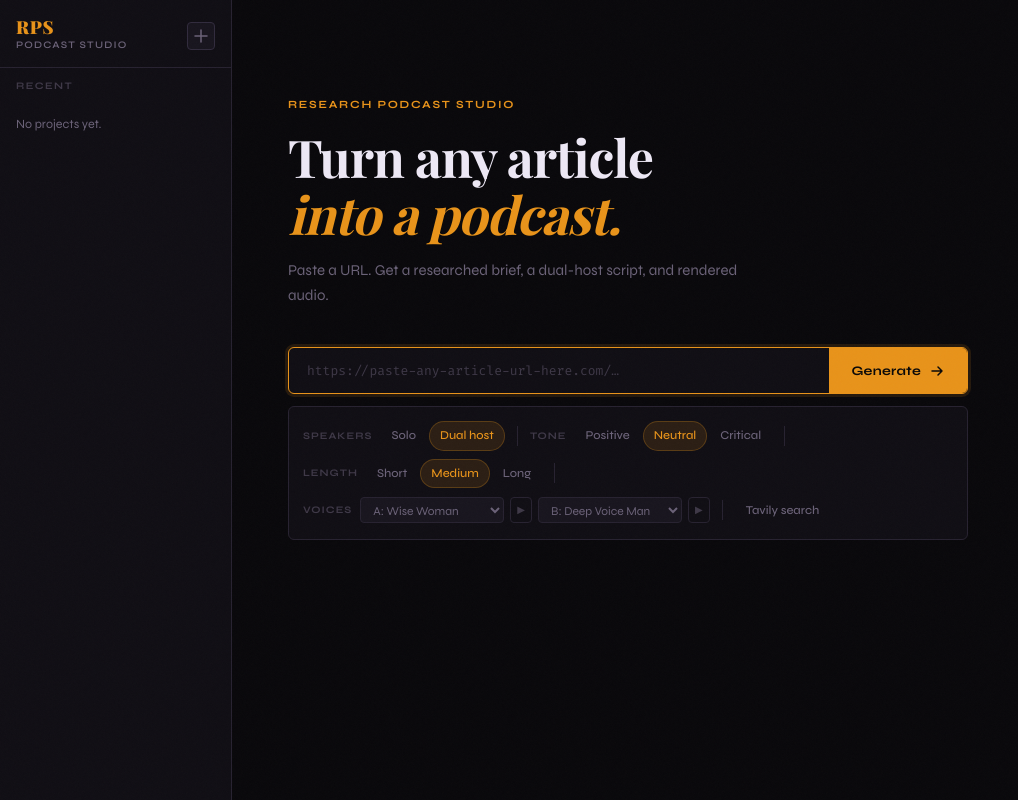
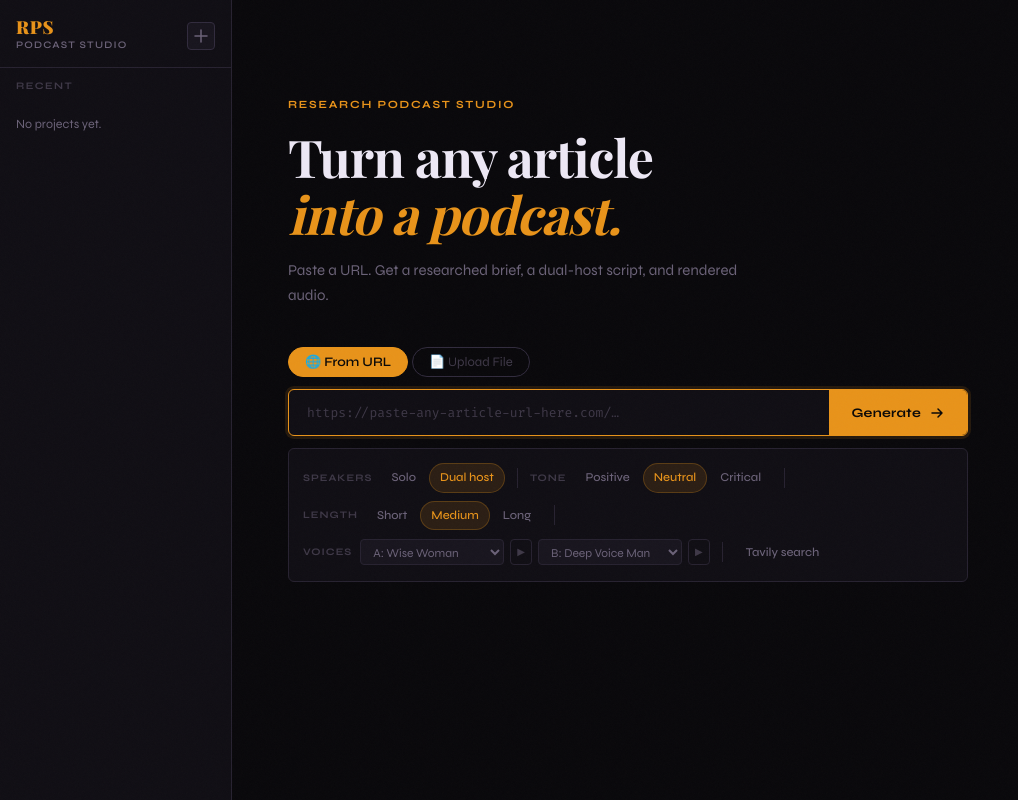
Before and after one commit to adrianhensler/podcast-generator, a FastAPI app: page / in a window 1280 px wide. Shown: the whole page, without its empty margins (0-1018 px from the left). Run offline with FastAPI, Linux system fonts and the light colour scheme; data that the repository does not hold is empty; some libraries are stand-ins or nearby versions; some web fonts are replaced.

Commit message:
Add PDF URL and file upload support (#8)
* Add PDF URL and file upload support for podcast generation

- Detect PDF content-type/URL extension in httpx fetcher and extract text with pypdf
- Add extract_upload() helper for PDF/TXT/MD files with 200-char minimum guard
- POST /projects/from-file: direct UI file upload endpoint
- POST /projects/{id}/ingest-content: content injection for the backend pipeline
- run_ingest_from_content(): background task bypassing URL ingestion for uploads
- Source type toggle UI (URL / Upload File) with file name/size display

Co-Authored-By: Claude Sonnet 4.6 <noreply@anthropic.com>

* Handle write_artifact failure in run_ingest_from_content

Wrap the write_artifact call in a try/except so filesystem errors
(permissions, disk-full, etc.) set the project to error status rather
than leaving it stuck in ingesting, matching the error-handling pattern
in run_ingest_only.

Co-Authored-By: Claude Sonnet 4.6 <noreply@anthropic.com>

---------

Co-authored-by: Claude Sonnet 4.6 <noreply@anthropic.com>

```diff
--- a/app/routers/projects.py
+++ b/app/routers/projects.py
@@ -1,14 +1,14 @@
 import logging
 from urllib.parse import urlparse
 
-from fastapi import APIRouter, BackgroundTasks, Depends, Form, Request
+from fastapi import APIRouter, BackgroundTasks, Depends, File, Form, Request, UploadFile
 from fastapi.responses import HTMLResponse, JSONResponse, RedirectResponse
 from sqlalchemy.orm import Session
 
 from app.database import get_db, SessionLocal
 from app.models import Project, StageLog
 from app.services import source_ingest, research_generator, script_generator
-from app.services.source_ingest import IngestionError
+from app.services.source_ingest import IngestionError, extract_upload
 from app.services.script_generator import ScriptParseError
 
 logger = logging.getLogger(__name__)
@@ -61,6 +61,65 @@ async def create_project(
     return response
 
 
+@router.post("/projects/from-file")
+async def create_project_from_file(
+    background_tasks: BackgroundTasks,
+    file: UploadFile = File(...),
+    num_speakers: int = Form(2),
+    tone: str = Form("neutral"),
+    length: str = Form("medium"),
+    host_a_voice: str = Form("Wise_Woman"),
+    host_b_voice: str = Form("Deep_Voice_Man"),
+    db: Session = Depends(get_db),
+):
+    MAX = 10 * 1024 * 1024
+    data = await file.read(MAX + 1)
+    if len(data) > MAX:
+        return JSONResponse({"error": "File too large (max 10 MB)"}, status_code=413)
+    try:
+        content = extract_upload(file.filename, data)
+    except IngestionError as e:
+        return JSONResponse({"error": str(e)}, status_code=422)
+
+    project = Project(
+        url=f"upload://{file.filename}",
+        title=file.filename,
+        num_speakers=num_speakers,
+        tone=tone,
+        length=length,
+        host_a_voice=host_a_voice,
+        host_b_voice=host_b_voice,
+        status="pending",
+    )
+    db.add(project)
+    db.commit()
+    db.refresh(project)
+    background_tasks.add_task(run_ingest_from_content, project.id, content)
+    return RedirectResponse(url=f"/projects/{project.id}", status_code=303)
+
+
+@router.post("/projects/{project_id}/ingest-content")
+async def ingest_content(
+    project_id: str,
+    body: dict,
+    db: Session = Depends(get_db),
+):
+    project = db.get(Project, project_id)
+    if not project:
+        return JSONResponse({"error": "Not found"}, status_code=404)
+    content = body.get("content", "")
+    if len(content) < 200:
+        project.status = "error"
+        project.error_message = "Provided content too short (< 200 chars)"
+        db.commit()
+        return JSONResponse({"error": "Content too short"}, status_code=422)
+    from app.services.storage import write_artifact
+    await write_artifact(project_id, "normalized_sources.md", content)
+    project.status = "brief_pending"
+    db.commit()
+    return JSONResponse({"status": "brief_pending"})
+
+
 @router.get("/projects/{project_id}", response_class=HTMLResponse)
 async def project_page(project_id: str, request: Request, db: Session = Depends(get_db)):
     from app.main import templates
@@ -82,6 +141,17 @@ async def project_list(request: Request, page: int = 1, db: Session = Depends(ge
         request, "partials/project_list.html",
         {"projects": projects, "page": page, "has_next": has_next},
     )
+
+
+@router.get("/projects/{project_id}/cost")
+async def project_cost(project_id: str, db: Session = Depends(get_db)):
+    project = db.get(Project, project_id)
+    if not project:
+        return JSONResponse({"error": "Not found"}, status_code=404)
+    return JSONResponse({
+        "estimated_cost_usd": round(project.estimated_cost_usd or 0, 5),
+        "total_tokens": project.total_tokens or 0,
+    })
 
 
 @router.get("/projects/{project_id}/status/json")
@@ -153,6 +223,28 @@ async def render_audio(
 
 
 # --- Background task functions (each creates its own DB session) ---
+
+async def run_ingest_from_content(project_id: str, content: str):
+    """Write pre-extracted content as normalized_sources.md → set brief_pending."""
+    db = SessionLocal()
+    try:
+        project = db.get(Project, project_id)
+        if not project:
+            return
+        project.status = "ingesting"
+        db.commit()
+        try:
+            from app.services.storage import write_artifact
+            await write_artifact(project_id, "normalized_sources.md", content)
+        except Exception as e:
+            _set_error(db, project, f"Failed to write upload content: {e}")
+            return
+        project.status = "brief_pending"
+        db.commit()
+        logger.info("Project %s: brief_pending (from upload)", project_id)
+    finally:
+        db.close()
+
 
 async def run_ingest_only(project_id: str):
     """Ingest URL → set brief_pending. Browser then opens SSE stream for brief."""
--- a/app/services/source_ingest.py
+++ b/app/services/source_ingest.py
@@ -66,6 +66,35 @@ def _trafilatura_extract(url: str) -> str | None:
         return None
 
 
+def _pdf_bytes_extract(data: bytes) -> str | None:
+    try:
+        import pypdf, io
+        reader = pypdf.PdfReader(io.BytesIO(data))
+        pages = [p.extract_text() or "" for p in reader.pages]
+        return "\n\n".join(p for p in pages if p.strip()) or None
+    except Exception as e:
+        logger.warning("PDF extraction failed: %s", e)
+        return None
+
+
+def extract_upload(filename: str, data: bytes) -> str:
+    """Extract text from an uploaded file (PDF, TXT, MD). Raises IngestionError if too short."""
+    ext = filename.rsplit(".", 1)[-1].lower() if "." in filename else ""
+    if ext == "pdf":
+        content = _pdf_bytes_extract(data)
+    elif ext in ("txt", "md"):
+        content = data.decode("utf-8", errors="replace")
+    else:
+        raise IngestionError(f"Unsupported file type: .{ext}. Use PDF, TXT, or MD.")
+    if not content or len(content) < 200:
+        raise IngestionError(
+            f"Could not extract enough text from {filename} "
+            f"({len(content or '')} chars; minimum 200). "
+            "If this is a scanned PDF, it may not contain selectable text."
+        )
+    return content
+
+
 async def _httpx_extract(url: str) -> str | None:
     """Fetch with browser-like headers, then extract with trafilatura."""
     try:
@@ -80,6 +109,11 @@ async def _httpx_extract(url: str) -> str | None:
         if resp.status_code != 200:
             logger.warning("httpx fallback got %s for %s", resp.status_code, url)
             return None
+
+        # Check if response is a PDF
+        content_type = resp.headers.get("content-type", "")
+        if "application/pdf" in content_type or url.lower().split("?")[0].endswith(".pdf"):
+            return _pdf_bytes_extract(resp.content)
 
         # Pass raw bytes + url hint so trafilatura handles encoding correctly
         content = trafilatura.extract(
--- a/app/templates/index.html
+++ b/app/templates/index.html
@@ -9,12 +9,20 @@
     <p class="hero-sub">Paste a URL. Get a researched brief, a dual-host script, and rendered audio.</p>
   </header>
 
-  <form class="home-form" action="/projects" method="POST">
+  <div class="source-tabs" id="sourceTabs">
+    <button type="button" class="source-tab active" data-mode="url" onclick="switchSourceMode('url')">🌐 From URL</button>
+    <button type="button" class="source-tab" data-mode="file" onclick="switchSourceMode('file')">📄 Upload File</button>
+  </div>
 
-    <div class="url-field">
+  <div id="sourceErrorMsg" style="display:none;margin-bottom:12px;padding:10px 14px;border-radius:6px;background:rgba(239,68,68,.15);border:1px solid rgba(239,68,68,.4);color:#fca5a5;font-size:13px"></div>
+
+  <form class="home-form" id="homeForm" action="/projects" method="POST">
+
+    <div class="url-field" id="urlSection">
       <input
         type="url"
         name="url"
+        id="urlInput"
         placeholder="https://paste-any-article-url-here.com/…"
         required
         autofocus
@@ -23,6 +31,18 @@
         spellcheck="false"
       />
       <button type="submit" class="btn-generate">
+        Generate
+        <svg width="16" height="16" viewBox="0 0 16 16" fill="none"><path d="M3 8h10M9 4l4 4-4 4" stroke="currentColor" stroke-width="1.5" stroke-linecap="round" stroke-linejoin="round"/></svg>
+      </button>
+    </div>
+
+    <div class="url-field" id="fileSection" style="display:none;flex-direction:column;align-items:stretch;gap:8px">
+      <label for="fileInput" class="file-drop-area">
+        <span id="fileLabel">Choose a PDF, TXT, or MD file…</span>
+        <input type="file" name="file" id="fileInput" accept=".pdf,.txt,.md" style="display:none" onchange="onFileSelected(this)">
+      </label>
+      <p style="font-size:12px;color:#94a3b8;margin:0">Max 10 MB. Scanned PDFs (image-only) cannot be extracted.</p>
+      <button type="submit" class="btn-generate" style="align-self:flex-end">
         Generate
         <svg width="16" height="16" viewBox="0 0 16 16" fill="none"><path d="M3 8h10M9 4l4 4-4 4" stroke="currentColor" stroke-width="1.5" stroke-linecap="round" stroke-linejoin="round"/></svg>
       </button>
@@ -95,4 +115,45 @@
   </form>
 
 </div>
+
+<script>
+function switchSourceMode(mode) {
+  const urlSection = document.getElementById('urlSection');
+  const fileSection = document.getElementById('fileSection');
+  const urlInput = document.getElementById('urlInput');
+  const fileInput = document.getElementById('fileInput');
+  const form = document.getElementById('homeForm');
+  document.querySelectorAll('.source-tab').forEach(t => t.classList.toggle('active', t.dataset.mode === mode));
+  if (mode === 'url') {
+    urlSection.style.display = '';
+    fileSection.style.display = 'none';
+    urlInput.required = true;
+    fileInput.required = false;
+    form.action = '/projects';
+    form.enctype = 'application/x-www-form-urlencoded';
+  } else {
+    urlSection.style.display = 'none';
+    fileSection.style.display = 'flex';
+    urlInput.required = false;
+    fileInput.required = true;
+    form.action = '/projects/from-file';
+    form.enctype = 'multipart/form-data';
+  }
+  document.getElementById('sourceErrorMsg').style.display = 'none';
+}
+
+function onFileSelected(input) {
+  const label = document.getElementById('fileLabel');
+  const area = input.closest('.file-drop-area');
+  if (input.files && input.files[0]) {
+    const f = input.files[0];
+    const kb = (f.size / 1024).toFixed(0);
+    label.textContent = f.name + ' (' + kb + ' KB)';
+    area.classList.add('has-file');
+  } else {
+    label.textContent = 'Choose a PDF, TXT, or MD file\u2026';
+    area.classList.remove('has-file');
+  }
+}
+</script>
 {% endblock %}
--- a/requirements.txt
+++ b/requirements.txt
@@ -6,6 +6,7 @@ sqlalchemy>=2.0.30
 pydantic>=2.7.0
 pydantic-settings>=2.3.0
 trafilatura>=1.9.0
+pypdf>=4.0.0
 lxml_html_clean>=0.4.0
 httpx>=0.27.0
 aiofiles>=23.2.1
--- a/static/css/style.css
+++ b/static/css/style.css
@@ -288,6 +288,41 @@ a:hover { color: var(--text); }
   max-width: 460px;
   line-height: 1.65;
 }
+
+/* Source mode tabs */
+.source-tabs {
+  display: flex;
+  gap: 4px;
+  margin-bottom: 12px;
+}
+.source-tab {
+  padding: 6px 16px;
+  border-radius: 20px;
+  border: 1px solid var(--border-light);
+  background: transparent;
+  color: var(--text-dim);
+  font-family: var(--font-ui);
+  font-size: 13px;
+  cursor: pointer;
+  transition: all 0.15s;
+}
+.source-tab:hover { color: var(--text); }
+.source-tab.active { background: var(--amber); color: #0a0807; border-color: var(--amber); font-weight: 600; }
+
+.file-drop-area {
+  display: block;
+  padding: 20px;
+  background: var(--surface);
+  border: 2px dashed var(--border-light);
+  border-radius: var(--r);
+  color: var(--text-dim);
+  font-size: 13px;
+  cursor: pointer;
+  text-align: center;
+  transition: border-color 0.2s, color 0.2s;
+}
+.file-drop-area:hover { border-color: var(--amber); color: var(--text); }
+.file-drop-area.has-file { border-style: solid; border-color: var(--amber); color: var(--text); }
 
 /* URL form */
 .home-form {
```
